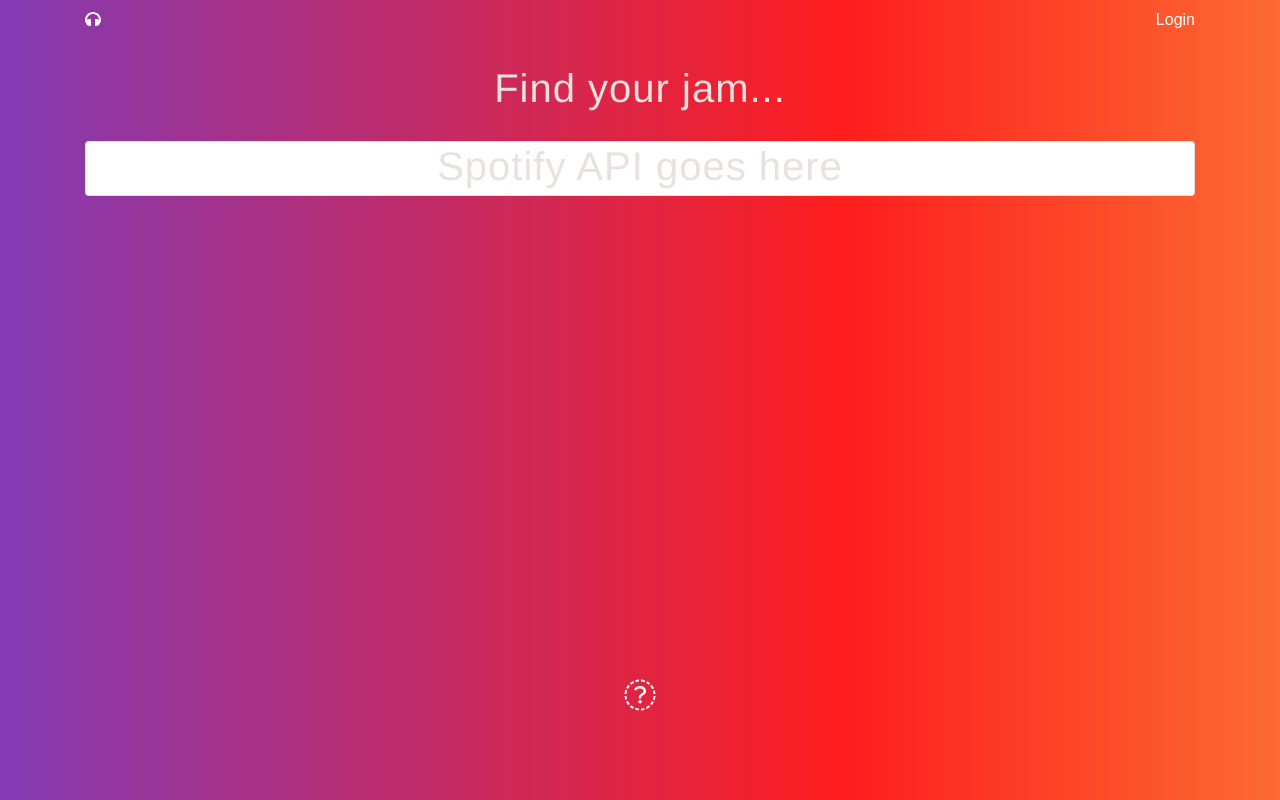
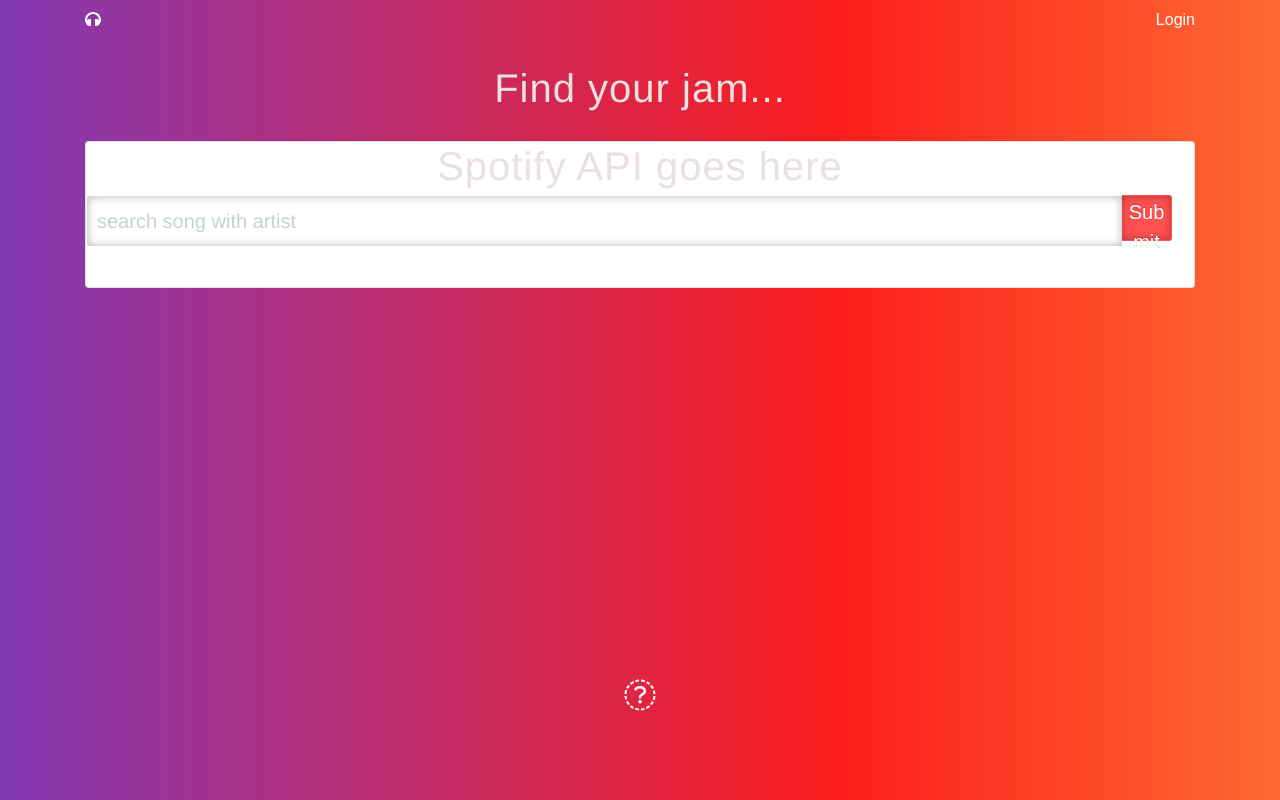
Before and after one commit to ArianaDV/Tunes_1.0, a React (Create React App) app in the folder client/: page /playlist in a window 1280 px wide. Built offline with nearby package versions, Linux system fonts and the light colour scheme; no server answers.

Commit message:
added new filter search 2. added function that console.log data on click 3. added fetch commands to get information from user spotify account 4. used fetch command to get track data as well

```diff
--- a/client/src/components/Filter/Filter.js
+++ b/client/src/components/Filter/Filter.js
@@ -1,4 +1,5 @@
 import React, { Component } from "react";
+import './style.css'
 
 class Filter extends Component {
     state = {
@@ -25,7 +26,7 @@ class Filter extends Component {
                         onChange={e => this.setState({ songSearch: e.target.value })}
                     />
                     {/* <input type="submit"/> */}
-                    <button onClick={(e) => this.onSubmit(e)}> Submit </button>
+                    <button class='.btn' onClick={(e) => this.onSubmit(e)}> Submit </button>
                 </form>
             </div>
         );
--- /dev/null
+++ b/client/src/components/Filter/style.css
@@ -0,0 +1,20 @@
+.btn {
+width: 250px;
+position:relative;
+color: black;
+}
+
+button:hover {
+  background: #2079b0;
+  background-image: -webkit-linear-gradient(top, #2079b0, #eb94d0);
+  background-image: -moz-linear-gradient(top, #2079b0, #eb94d0);
+  background-image: -ms-linear-gradient(top, #2079b0, #eb94d0);
+  background-image: -o-linear-gradient(top, #2079b0, #eb94d0);
+  background-image: linear-gradient(to bottom, #2079b0, #eb94d0);
+  text-decoration: none;
+}
+
+input{
+   width: calc(100% - 130px);
+   float: left;
+}
--- a/client/src/pages/Login/Login.js
+++ b/client/src/pages/Login/Login.js
@@ -4,53 +4,13 @@ import axios from 'axios';
 import './style.css'
 
 class Login extends Component {
-  // login = (e) => {
-  //   var userData = { email: this.refs.loginemail.value, password: this.refs.signinpassword.value };
-  //       if (!userData.email || !userData.password) {
-  //         alert('Please enter email and password.')
-  //         return;
-  //       }
-
-  //   this.refs.loginemail.value = "";
-  //   this.refs.signinpassword.value = "";
-
-  //   axios
-  //     .post("/api/login", { email: userData.email, password: userData.password })
-  //     .then(function(response) {
-  //       window.location.replace(response.data.redirect);
-  //       console.log(response)
-  //     })
-  //     .catch(function(error) {
-  //       console.log("error is" + error);
-  //     });
-
-
-
-
 
   render(){
     return (
       <div>
-        {/* <div> className="form-signin" name="signin" id="signupForm-sidebar">       */}
-        {/* <form className="login">
-        <h2 className="form-signin-heading">Login</h2>
-        <div className="form-group">
-          <label className="form-spacing" for="exampleInputEmail1">Email address</label><br/>
-          <input type="email" className="form-control form-spacing" id="email-input1" ref="loginemail" name="email" placeholder="Email" required />
-        </div>
-        <div className="form-group">
-          <label className="form-spacing" for="exampleInputPassword1">Password</label><br/>
-          <input type="password" className="form-control form-spacing" id="password-input1" ref="signinpassword" name="password" placeholder="Password" required />
-        </div>
-        <button className="btn btn-default" id="signin" onClick={this.login}>
-          Login
-        </button>
-        <br />
-        <p>Or sign up <a href="/signup">here</a></p>
-        </form> */}
 
         <button class='btn' onClick={() => {
-          true// window.location= window.location.href.includes('localhost')''
+          true
             ? window.location.replace("https://murmuring-shore-84467.herokuapp.com/login")  // 'http://localhost:8888/login'
             : 'error'
         }
--- a/client/src/pages/Playlist/Playlist.js
+++ b/client/src/pages/Playlist/Playlist.js
@@ -1,7 +1,74 @@
 import React, { Component } from "react";
+import queryString from 'query-string';
+import Filter from "../../components/Filter/Filter";
+import axios from 'axios';
+import './style.css'
 
 
 class Playlist extends Component {
+
+    state = {
+        field: {},
+        filterString: '',
+        songData: '',
+        songUrl: '',
+        songImage: '',
+        songArtist: '',
+        songID: '',
+        user: ''
+    }
+
+    onSubmit = field => {
+        let parsed = queryString.parse(window.location.search);
+        let accessToken = parsed.access_token;
+        if (!accessToken)
+            return;
+
+        this.setState({ field });
+
+        fetch('https://api.spotify.com/v1/search?q=' + field.songSearch + '&type=track', {
+            headers: { 'Authorization': 'Bearer ' + accessToken }
+        }).then(response => response.json())
+            .then(data => {
+                let songData = data.tracks.items[0];
+                let songUrl = data.tracks.items[0].external_urls;
+                let songImage = songData.album.images[0].url;
+                let songArtist = songData.artists[0].name;
+                let songID = songData.id;
+                console.log('Title: ', songData.name)
+                console.log('Artist: ', songArtist)
+                console.log('song URL ', songUrl)
+                console.log('songImage ', songImage)
+                console.log('------------------------------------------------------------------------')
+
+
+            })
+    }
+
+
+    componentDidMount(){
+        let parsed = queryString.parse(window.location.search);
+        let accessToken = parsed.access_token;
+        if (!accessToken)
+            return;
+
+        //This gets the users spotify profile information------------------
+        fetch('https://api.spotify.com/v1/me', {
+            headers: { 'Authorization': 'Bearer ' + accessToken }
+        }).then(response => response.json())
+            .then(data => {
+                console.log(data);
+                let songID = data.id;
+                console.log(songID);
+                console.log(this.state)
+                this.setState({
+                    songID: songID
+                })
+                console.log(this.state.songID)
+            })
+        //----------------------------------------------------------------
+
+    }
 
     render(){
         return(
@@ -11,7 +78,7 @@ class Playlist extends Component {
                     <div className="col-sm-12 col-md-12 col-lg-12 mt-4">
                         <div className="card">
                             <h1>Spotify API goes here</h1>
-
+                            <Filter onSubmit={field => this.onSubmit(field)} />
                         </div>
                     </div>
 
```
Also changed, not shown: client/src/pages/Login/style.css (+0 -12 lines), client/src/pages/Playlist/style.css (added).
